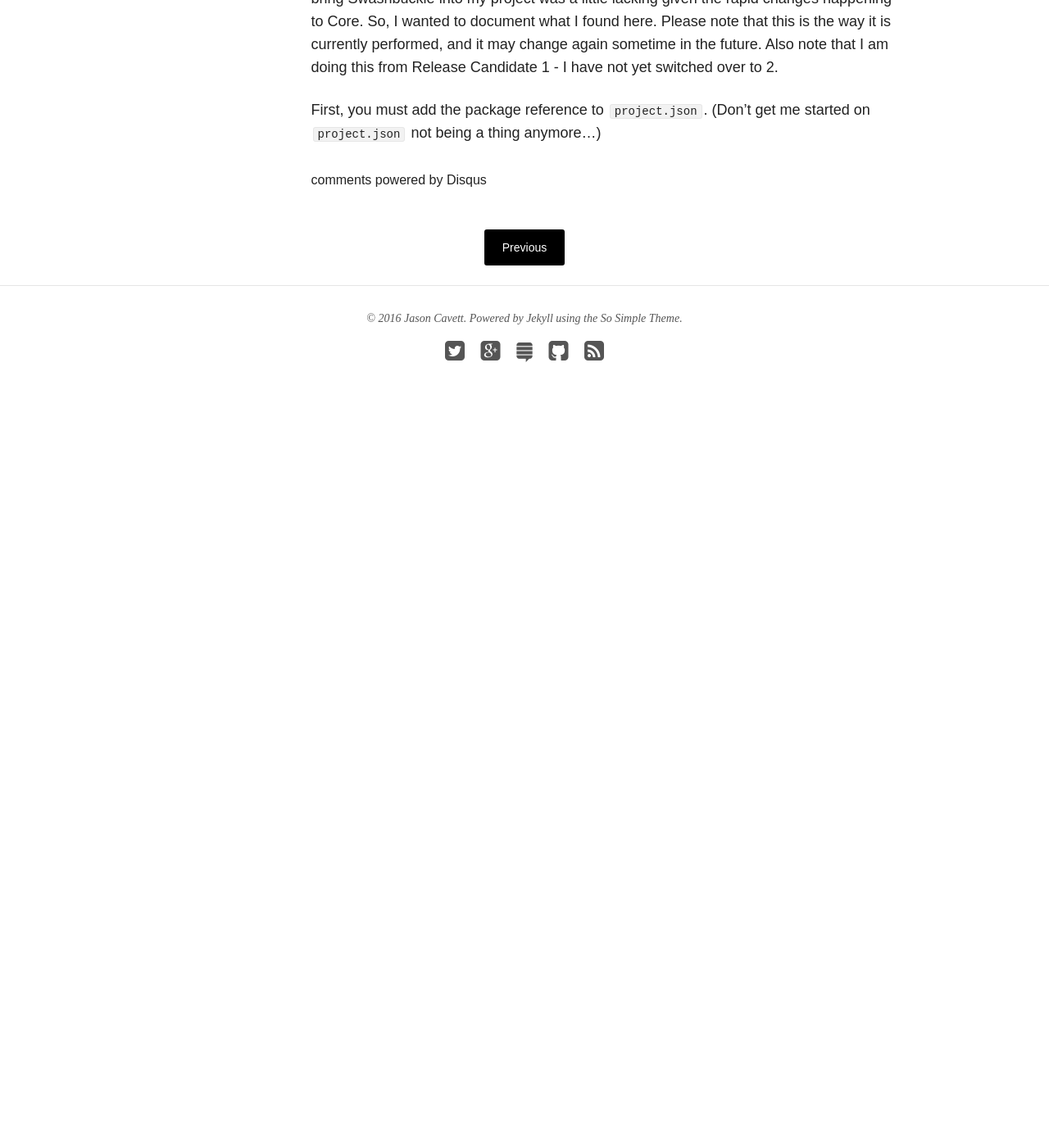
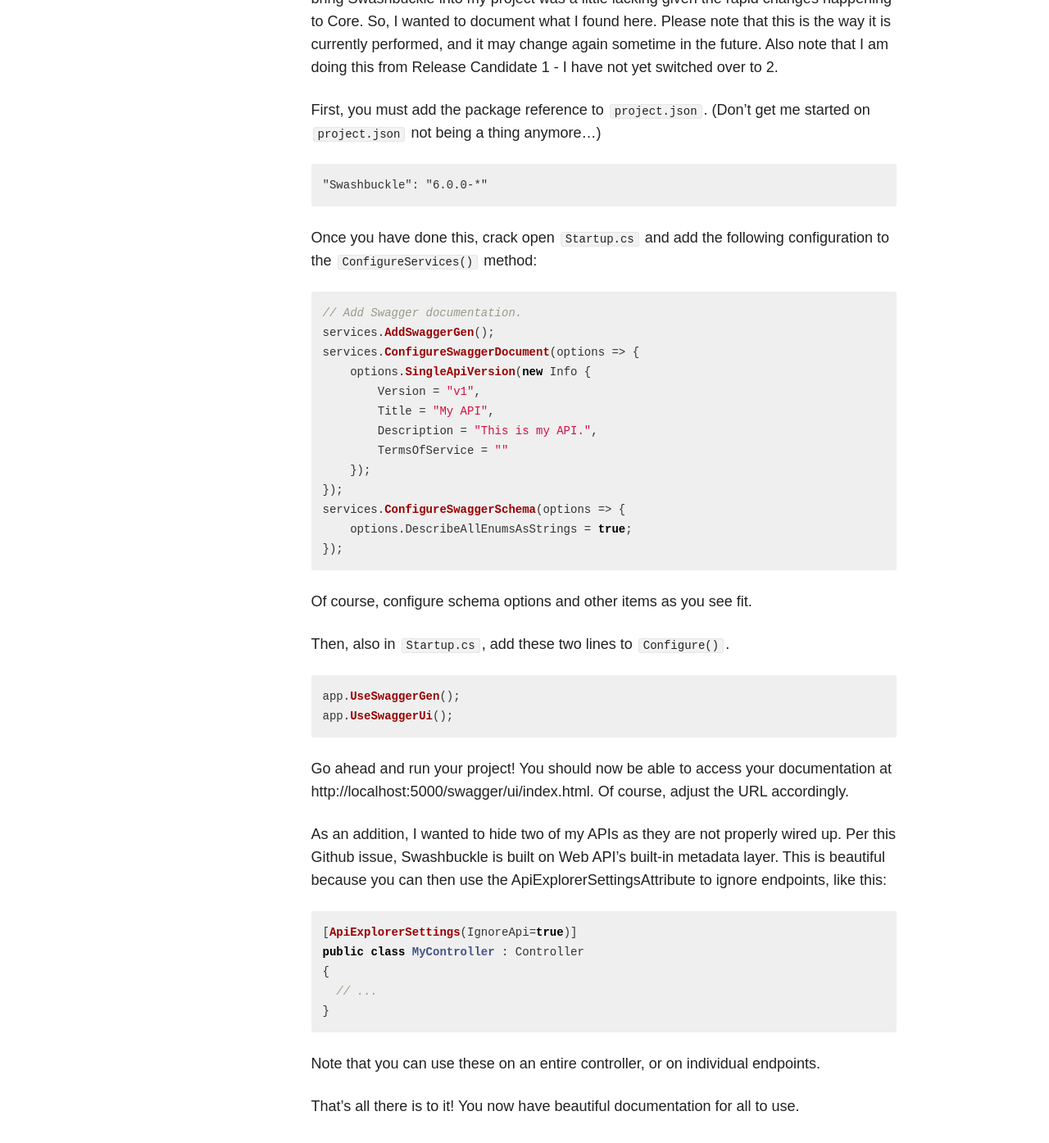
Before and after one commit to jasoncavett/jasoncavett.github.io, a Jekyll site: the page built from _posts/blog/2016-05-31-using-swashbuckle-in-asp-net-core.md, in a window 1280 px wide and 1400 px high, scrolled down 1199 px. Shown: the top 1395 px of the window at 82% size. Built offline with Jekyll 4.4.1, drawn with Linux system fonts in a browser that asks for light colours; nearby versions of some CDN libraries; comment, search, counter and statistics services are not loaded; before the commit the page ends 1739 px from its top, so only the background shows below that.

Commit message:
Revert "Attempting to debug."
This reverts commit feaae953917da85dfbc9ef6a9dfe85bd84be1c0e.

````diff
--- a/_posts/blog/2016-05-31-using-swashbuckle-in-asp-net-core.md
+++ b/_posts/blog/2016-05-31-using-swashbuckle-in-asp-net-core.md
@@ -22,3 +22,50 @@ Very quickly, I landed on [Swashbuckle](https://github.com/domaindrivendev/Swash
 Of course, given that I'm working with ASP.NET Core, the documentation to specifically bring Swashbuckle into my project was a little lacking given the rapid changes happening to Core. So, I wanted to document what I found here. Please note that this is the way it is currently performed, and it may change again sometime in the future. Also note that I am doing this from Release Candidate 1 - I have not yet switched over to 2.
 
 First, you must add the package reference to `project.json`. (Don't get me started on `project.json` not being a thing anymore...)
+
+```
+"Swashbuckle": "6.0.0-*"
+```
+
+Once you have done this, crack open `Startup.cs` and add the following configuration to the `ConfigureServices()` method:
+
+~~~ csharp
+// Add Swagger documentation.
+services.AddSwaggerGen();
+services.ConfigureSwaggerDocument(options => {
+    options.SingleApiVersion(new Info {
+        Version = "v1",
+        Title = "My API",
+        Description = "This is my API.",
+        TermsOfService = ""
+    });
+});
+services.ConfigureSwaggerSchema(options => {
+    options.DescribeAllEnumsAsStrings = true;
+});
+~~~
+
+Of course, configure schema options and other items as you see fit.
+
+Then, also in `Startup.cs`, add these two lines to `Configure()`.
+
+~~~ csharp
+app.UseSwaggerGen();
+app.UseSwaggerUi();
+~~~
+
+Go ahead and run your project! You should now be able to access your documentation at http://localhost:5000/swagger/ui/index.html. Of course, adjust the URL accordingly.
+
+As an addition, I wanted to hide two of my APIs as they are not properly wired up. Per this Github issue, Swashbuckle is built on Web API's built-in metadata layer. This is beautiful because you can then use the ApiExplorerSettingsAttribute to ignore endpoints, like this:
+
+~~~ csharp
+[ApiExplorerSettings(IgnoreApi=true)]
+public class MyController : Controller
+{
+  // ...
+}
+~~~
+
+Note that you can use these on an entire controller, or on individual endpoints.
+
+That's all there is to it! You now have beautiful documentation for all to use.
````
